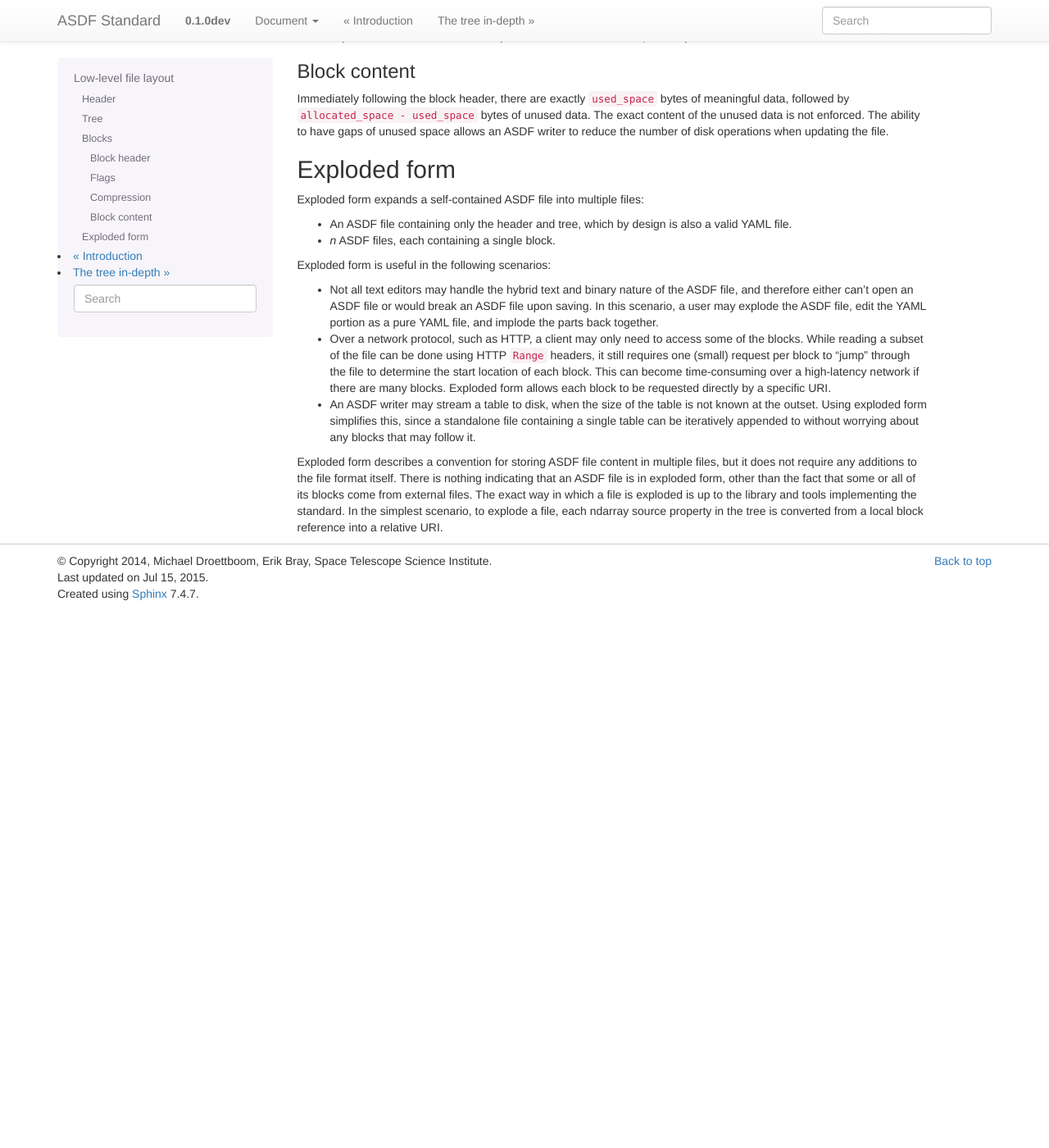
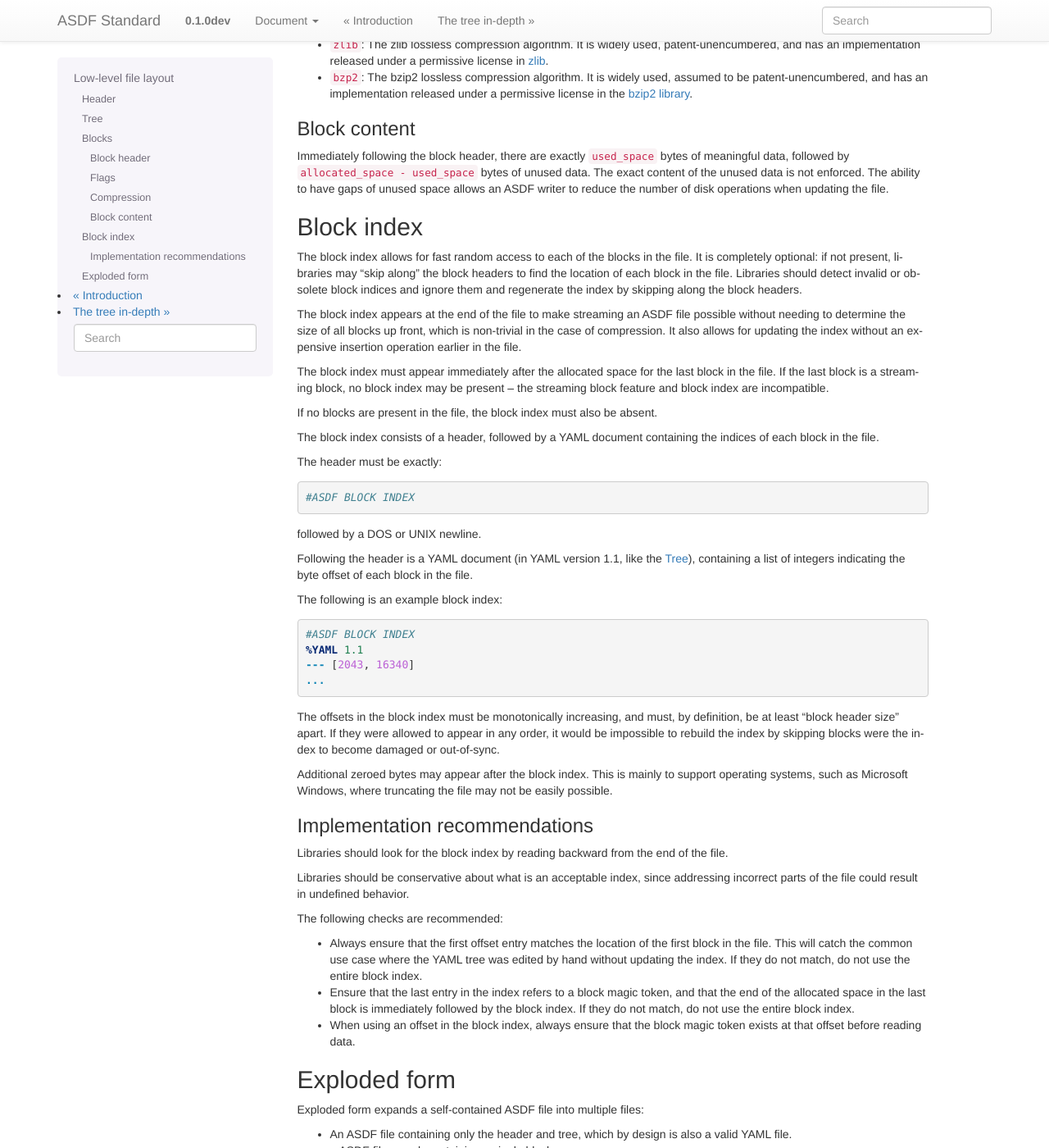
Before and after one commit to asdf-format/asdf-standard, a Sphinx documentation site: the page built from source/file_layout.rst, in a window 1280 px wide and 1400 px high, scrolled down 2696 px. Shown: the whole window at 82% size. Built offline with Sphinx 7.4.7, drawn with Linux system fonts in a browser that asks for light colours; pages that are not in the unit, such as notebooks, are missing from menus; before the commit the page ends 3440 px from its top, so only the background shows below that; some of the changed text lies outside the part shown.

Commit message:
Describe block index scheme

```diff
--- a/source/file_layout.rst
+++ b/source/file_layout.rst
@@ -9,14 +9,21 @@ The overall structure of a file is as follows (in order):
 
 - Zero or more :ref:`block`
 
-ASDF is a hybrid text and binary format.  The header and tree are
-text, (specifically, in UTF-8), while the blocks are raw binary.
+- :ref:`block-index`, optional
+
+ASDF is a hybrid text and binary format.  The header, tree and block
+index are text, (specifically, in UTF-8 with DOS or UNIX-style
+newlines), while the blocks are raw binary.
 
 The low-level file layout is designed in such a way that the tree
 section can be edited by hand, possibly changing its size, without
-requiring changes in other parts of the file.  The same is not true
-for resizing a block, which has an explicit size stored in the file
-(except for, optionally, the last block).
+requiring changes in other parts of the file.  While such an operation
+may invalidate the :ref:`block-index`, the format is designed so that
+if the block index is removed or invalid, it may be regenerated by
+"skipping along" the blocks in the file.
+
+The same is not true for resizing a block, which has an explicit size
+stored in the block header (except for, optionally, the last block).
 
 Note also that, by design, an ASDF file containing no binary blocks is
 also a completely standard and valid YAML file.
@@ -228,6 +235,87 @@ content of the unused data is not enforced.  The ability to have gaps
 of unused space allows an ASDF writer to reduce the number of disk
 operations when updating the file.
 
+.. _block-index:
+
+Block index
+-----------
+
+The block index allows for fast random access to each of the blocks in
+the file.  It is completely optional: if not present, libraries may
+"skip along" the block headers to find the location of each block in
+the file.  Libraries should detect invalid or obsolete block indices
+and ignore them and regenerate the index by skipping along the block
+headers.
+
+The block index appears at the end of the file to make streaming an
+ASDF file possible without needing to determine the size of all blocks
+up front, which is non-trivial in the case of compression.  It also
+allows for updating the index without an expensive insertion operation
+earlier in the file.
+
+The block index must appear immediately after the allocated space for
+the last block in the file.  If the last block is a streaming block,
+no block index may be present -- the streaming block feature and block
+index are incompatible.
+
+If no blocks are present in the file, the block index must also be
+absent.
+
+The block index consists of a header, followed by a YAML document
+containing the indices of each block in the file.
+
+The header must be exactly::
+
+    #ASDF BLOCK INDEX
+
+followed by a DOS or UNIX newline.
+
+Following the header is a YAML document (in YAML version 1.1, like the
+:ref:`tree`), containing a list of integers indicating the byte offset
+of each block in the file.
+
+The following is an example block index::
+
+    #ASDF BLOCK INDEX
+    %YAML 1.1
+    --- [2043, 16340]
+    ...
+
+The offsets in the block index must be monotonically increasing, and
+must, by definition, be at least "block header size" apart.  If they
+were allowed to appear in any order, it would be impossible to rebuild
+the index by skipping blocks were the index to become damaged or
+out-of-sync.
+
+Additional zeroed bytes may appear after the block index.  This is
+mainly to support operating systems, such as Microsoft Windows, where
+truncating the file may not be easily possible.
+
+Implementation recommendations
+^^^^^^^^^^^^^^^^^^^^^^^^^^^^^^
+
+Libraries should look for the block index by reading backward from the
+end of the file.
+
+Libraries should be conservative about what is an acceptable index,
+since addressing incorrect parts of the file could result in undefined
+behavior.
+
+The following checks are recommended:
+
+- Always ensure that the first offset entry matches the location of
+  the first block in the file.  This will catch the common use case
+  where the YAML tree was edited by hand without updating the index.
+  If they do not match, do not use the entire block index.
+
+- Ensure that the last entry in the index refers to a block magic
+  token, and that the end of the allocated space in the last block is
+  immediately followed by the block index.  If they do not match, do
+  not use the entire block index.
+
+- When using an offset in the block index, always ensure that the
+  block magic token exists at that offset before reading data.
+
 .. _exploded:
 
 Exploded form
```
